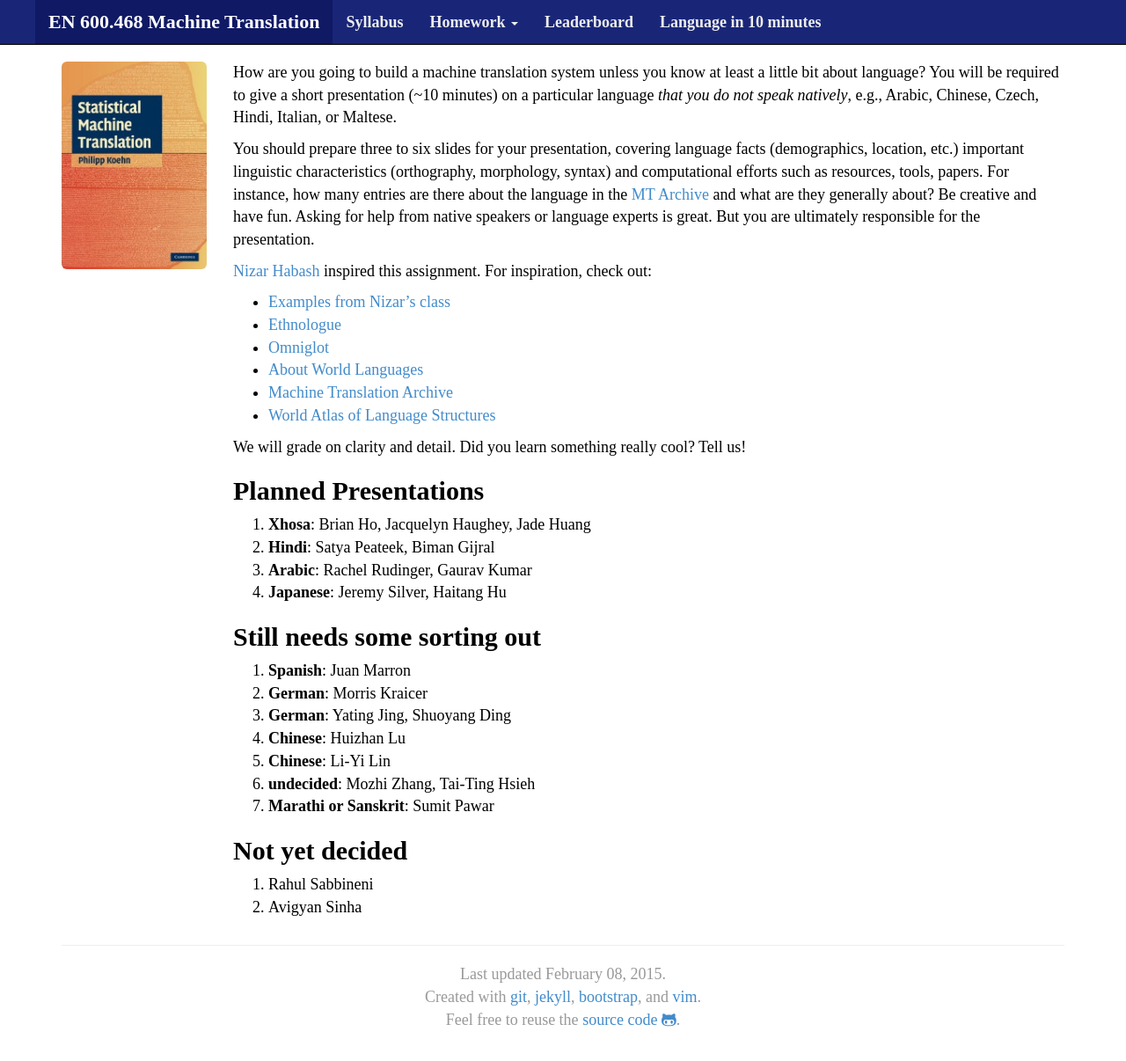
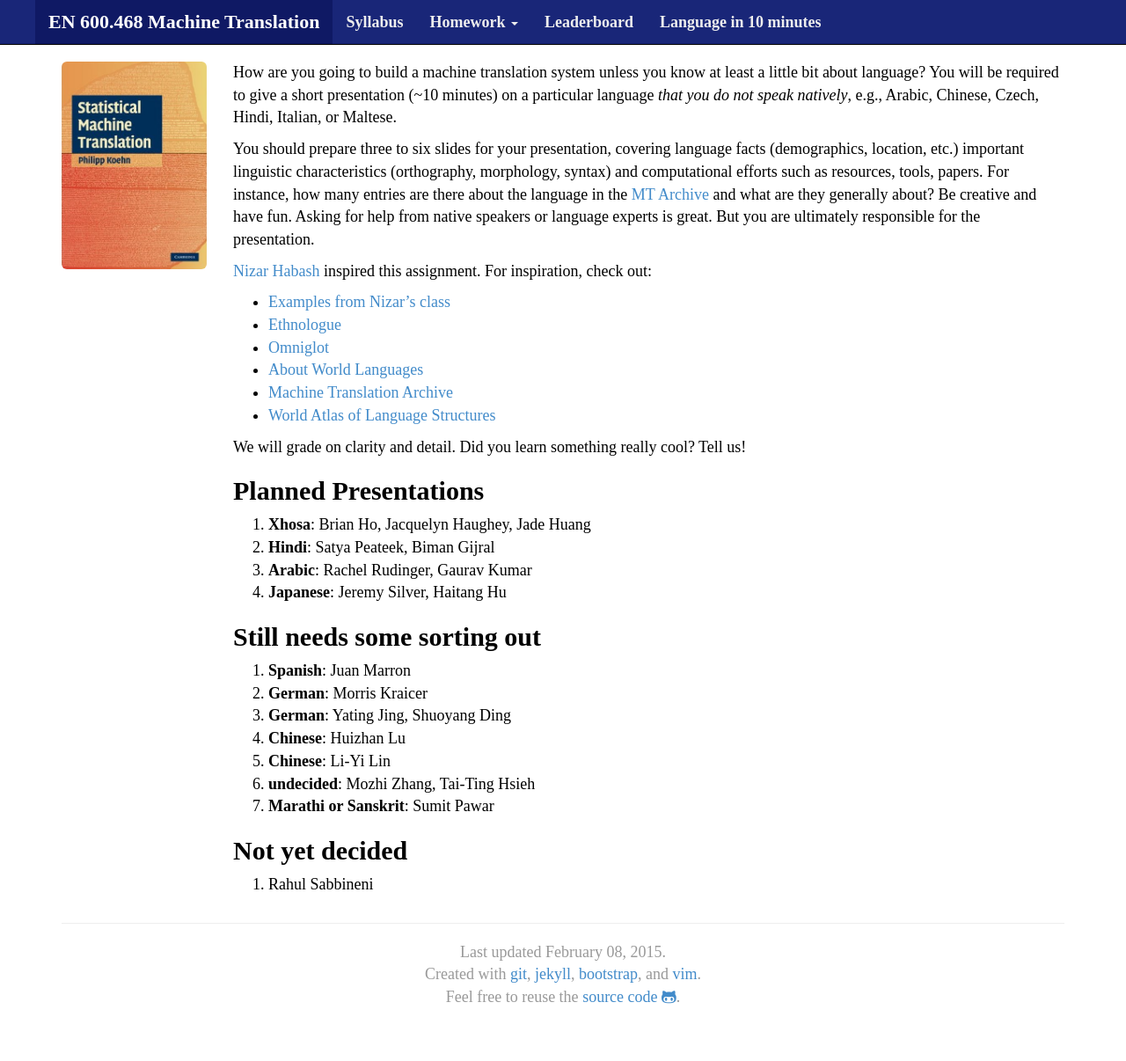
Before and after one commit to mt-class/jhu, a Jekyll site: the page built from lin10.md, in a window 1280 px wide and 1224 px high. Shown: the top 1206 px of the window at 88% size. Built offline with Jekyll 4.4.1, drawn with Linux system fonts in a browser that asks for light colours; nearby versions of some CDN libraries; some web fonts are replaced.

Commit message:
Update lin10.md

```diff
--- a/lin10.md
+++ b/lin10.md
@@ -56,4 +56,3 @@ Not yet decided
 ---------------
 
 1. Rahul Sabbineni
-2. Avigyan Sinha
```
